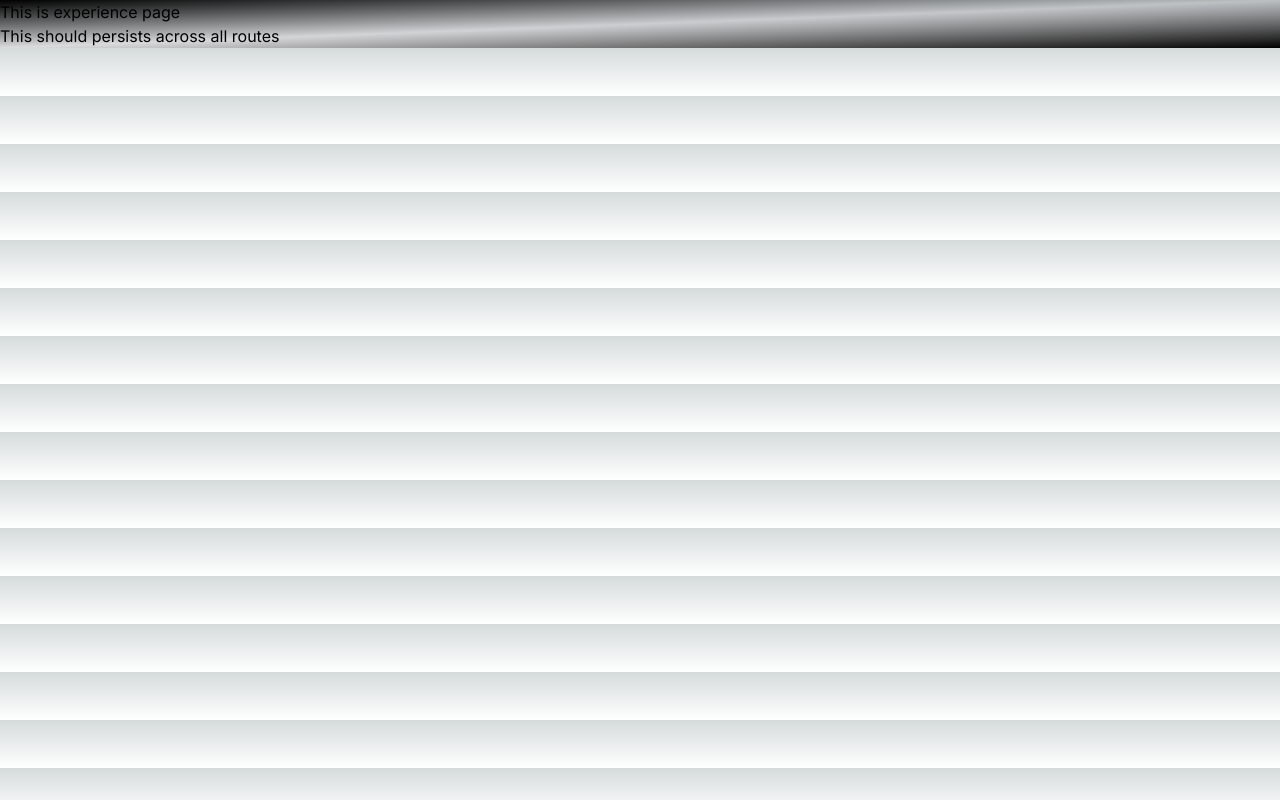
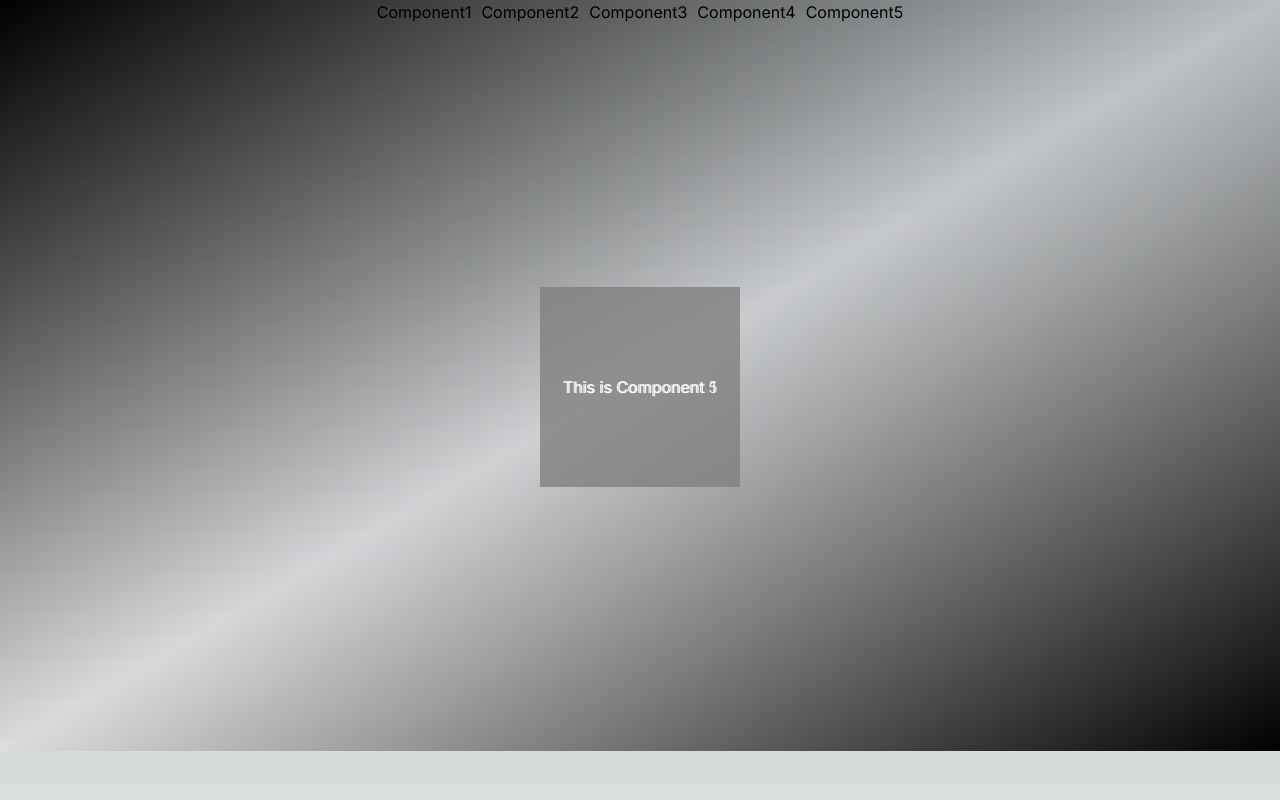
Before and after one commit to fullstackNRJ/neerajmukta.com, a Next.js app: page /experience in a window 1280 px wide. Built offline with nearby package versions, Linux system fonts and the light colour scheme.

Commit message:
basic 3D rotate effect working

```diff
--- a/src/app/experience/page.tsx
+++ b/src/app/experience/page.tsx
@@ -1,7 +1,53 @@
-import React from "react";
+"use client";
+import React, { useState } from "react";
+import "./styles.css";
 
-const page = () => {
-  return <div>This is experience page</div>;
+const elements = [
+  { id: 1, name: "Component1", content: "This is Component 1" },
+  { id: 2, name: "Component2", content: "This is Component 2" },
+  { id: 3, name: "Component3", content: "This is Component 3" },
+  { id: 4, name: "Component4", content: "This is Component 4" },
+  { id: 5, name: "Component5", content: "This is Component 5" },
+
+  // Add more components here...
+];
+
+const Page = () => {
+  const [rotateX, setRotateX] = useState(0);
+  const [currentIndex, setCurrentIndex] = useState(0);
+
+  const rotate = (index: number) => {
+    let newRotateX = -90 * index;
+    setRotateX(newRotateX);
+    setCurrentIndex(index);
+  };
+
+  return (
+    <div className="app">
+      {/* Render the links to the components */}
+      <div className="navigationBar">
+        {elements.map((el, index) => (
+          <button key={el.id} onClick={() => rotate(index)}>
+            {el.name}
+          </button>
+        ))}
+      </div>
+
+      {/* Create the rotating container */}
+      <div className="cube" style={{ transform: `rotateX(${rotateX}deg)` }}>
+        {elements.map((el, index) => (
+          <div
+            key={el.id}
+            className={`side side${index} ${
+              currentIndex === index ? "active" : ""
+            }`}
+          >
+            {el.content}
+          </div>
+        ))}
+      </div>
+    </div>
+  );
 };
 
-export default page;
+export default Page;
--- /dev/null
+++ b/src/app/experience/styles.css
@@ -0,0 +1,47 @@
+.navigationBar {
+  display: flex;
+  justify-content: space-evenly;
+  margin-bottom: 50px;
+  gap: 10px;
+}
+
+.cube {
+  position: relative;
+  width: 200px;
+  height: 200px;
+  transform-style: preserve-3d;
+  transition: transform 0.8s;
+}
+
+.side {
+  display: flex;
+  justify-content: center;
+  align-items: center;
+  position: absolute;
+  width: 200px;
+  height: 200px;
+  backface-visibility: hidden;
+}
+
+.side0 {
+  transform: rotateX(0deg) translateZ(100px);
+}
+.side1 {
+  transform: rotateX(-90deg) translateZ(100px);
+}
+.side2 {
+  transform: rotateX(-180deg) translateZ(100px);
+}
+.side3 {
+  transform: rotateX(-270deg) translateZ(100px);
+}
+.side4 {
+  transform: rotateX(-360deg) translateZ(100px);
+}
+
+/* add more if there are more components */
+
+.active {
+  background-color: grey;
+  color: white;
+}
--- a/src/app/expertise/page.tsx
+++ b/src/app/expertise/page.tsx
@@ -1,7 +1,45 @@
-import React from "react";
+"use client";
+import AnimatedDiv from "@/components/AnimatedDiv";
+import React, { useState } from "react";
 
-const page = () => {
-  return <div>This is expertise</div>;
+const Page = () => {
+  const [rotateY, setRotateY] = useState(0);
+
+  const rotate = () => {
+    let newRotateY = rotateY + 90;
+    setRotateY(newRotateY);
+  };
+
+  return (
+    <div className=" p-10 flex flex-col gap-10">
+      <nav>
+        <a className="nav-link" href="#">
+          Home
+        </a>
+        <a className="nav-link" href="#">
+          About
+        </a>
+        <a className="nav-link" href="#">
+          Services
+        </a>
+        <a className="nav-link" href="#">
+          Contact
+        </a>
+      </nav>
+      <div
+        className="cube"
+        style={{ transform: `rotateX(${rotateY}deg)` }}
+        onClick={rotate}
+      >
+        <div className="side front">1</div>
+        <div className="side back">2</div>
+        <div className="side right">3</div>
+        <div className="side left">4</div>
+        <div className="side top">5</div>
+        <div className="side bottom">6</div>
+      </div>
+    </div>
+  );
 };
 
-export default page;
+export default Page;
--- a/src/app/globals.css
+++ b/src/app/globals.css
@@ -24,4 +24,60 @@ body {
       rgb(var(--background-end-rgb))
     )
     rgb(var(--background-start-rgb));
+
+  perspective: 2000px;
 }
+
+.cube {
+  position: relative;
+  width: 200px;
+  height: 200px;
+  margin: 50% auto;
+  transform-style: preserve-3d;
+  transition: all 1s ease;
+}
+
+.side {
+  position: absolute;
+  width: 200px;
+  height: 200px;
+  line-height: 200px;
+  color: white;
+  text-align: center;
+  opacity: 0.8;
+}
+
+.front {
+  transform: rotateY(0deg) translateZ(100px);
+  background: red;
+}
+.right {
+  transform: rotateY(90deg) translateZ(100px);
+  background: blue;
+}
+.back {
+  transform: rotateY(180deg) translateZ(100px) scale(-1, -1);
+  background: green;
+}
+.left {
+  transform: rotateY(-90deg) translateZ(100px);
+  background: yellow;
+}
+.top {
+  transform: rotateX(90deg) translateZ(100px);
+  background: purple;
+}
+.bottom {
+  transform: rotateX(-90deg) translateZ(100px);
+  background: cyan;
+}
+
+.nav-link {
+  perspective: 500px;
+  transition: transform 0.3s;
+}
+
+.nav-link:hover {
+  transform: rotateX(20deg);
+  background-color: #5abca5;
+}
--- a/src/app/layout.tsx
+++ b/src/app/layout.tsx
@@ -60,9 +60,9 @@ export default function RootLayout({
   return (
     <html lang="en">
       <body className={inter.className}>
-        <main className="bg-gradient-to-tl from-black via-zinc-600/20 to-black">
+        <main className=" flex flex-col items-center justify-center bg-gradient-to-tl from-black via-zinc-600/20 to-black">
           {children}
-          <div>This should persists across all routes</div>
+          {/*  <div>This should persists across all routes</div> */}
         </main>
       </body>
     </html>
--- a/src/app/page.tsx
+++ b/src/app/page.tsx
@@ -38,14 +38,6 @@ const Home = () => {
           <div className="w-100">
             Hi, my name is Neeraj, I am a software consultant.
           </div>
-          <Link
-            target="_blank"
-            href="https://upstash.com"
-            className="underline duration-500 hover:text-zinc-300"
-          >
-            Upstash
-          </Link>
-          <br />
           and working on{" "}
         </h2>
       </div>
--- a/src/app/projects/page.tsx
+++ b/src/app/projects/page.tsx
@@ -1,7 +1,32 @@
+"use client";
+import dynamic from "next/dynamic";
 import React from "react";
+import {
+  FadeIn,
+  ScrollContainer,
+  ScrollPage,
+  batch,
+} from "react-scroll-motion";
+const Animator = dynamic(
+  import("react-scroll-motion").then((it) => it.Animator),
+  { ssr: false }
+);
 
 const page = () => {
-  return <div>Coming Soon!</div>;
+  return (
+    <ScrollContainer snap="proximity">
+      <ScrollPage debugBorder>
+        <div className="flex-1 items-center justify-center">
+          Flexbox inside scroll page
+          <Animator animation={FadeIn()}>
+            <span className=" font-medium">
+              Let me show you scroll animation 😀
+            </span>
+          </Animator>
+        </div>
+      </ScrollPage>
+    </ScrollContainer>
+  );
 };
 
 export default page;
```
